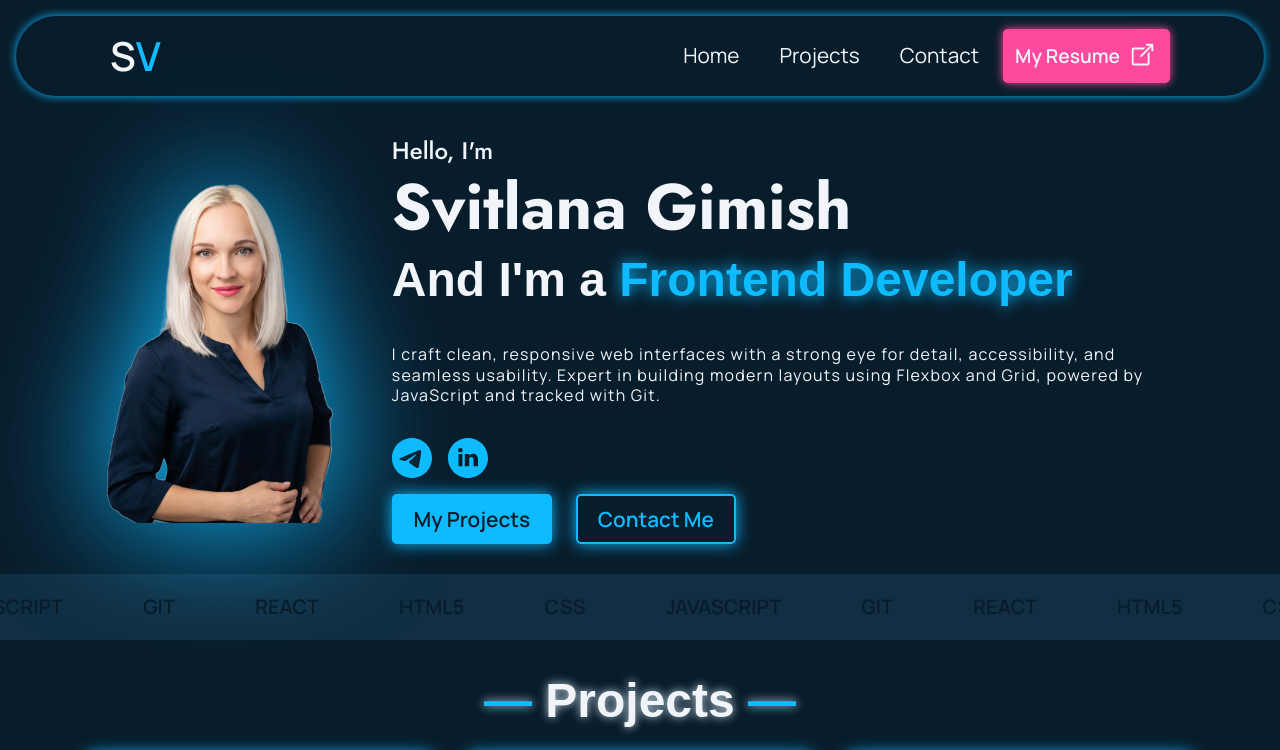
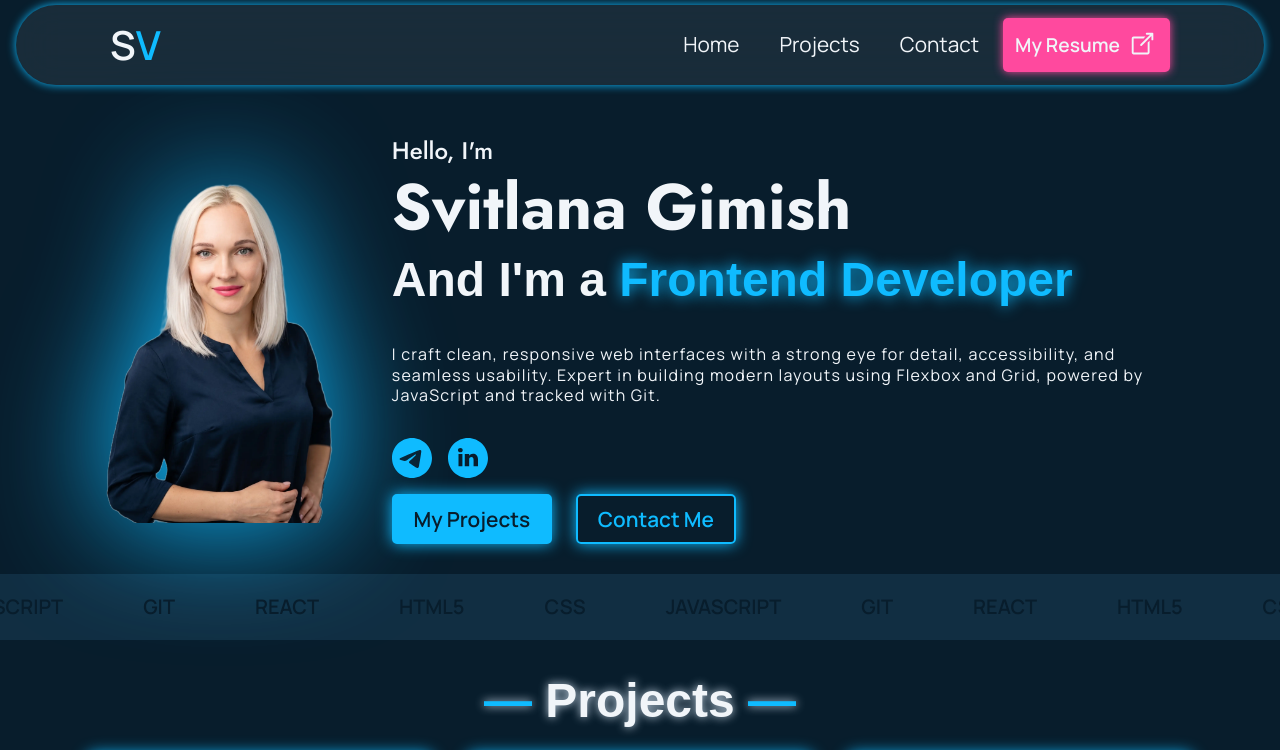
Before and after one commit to svetlanagim/portfolio, a website built with Vite: page src/index.html in a window 1280 px wide. Shown: the top 750 px of the page. Built offline with nearby package versions, Linux system fonts and the light colour scheme; files whose address does not match are found by name.

Commit message:
header fix background

```diff
--- a/src/css/header.css
+++ b/src/css/header.css
@@ -1,15 +1,20 @@
 header {
   position: fixed;
-  top: 16px;
+  top: 5px;
   left: 16px;
   right: 16px;
-  background: transparent;
+  /* background: transparent; */
   z-index: 1000;
-  backdrop-filter: blur(65px);
-  -webkit-backdrop-filter: blur(65px);
+  border-radius: 50px;
   box-shadow: 0 0 10px 0 var(--global-clr);
-  border-radius: 50px;
-  /* border: 1px solid rgba(255, 255, 255, 0.1); */
+  background: rgba(255, 255, 255, 0.07);
+  -webkit-backdrop-filter: blur(20px);
+  backdrop-filter: blur(20px);
+
+
+  /* Подстраховка для Safari/сборщиков (аппаратное ускорение) */
+  transform: translateZ(0);
+  will-change: backdrop-filter;
 }
 
 .header-container {
--- a/vite.config.js
+++ b/vite.config.js
@@ -5,11 +5,8 @@
 import FullReload from 'vite-plugin-full-reload';
 import SortCss from 'postcss-sort-media-queries';
 
-// Шукаємо HTML файли відносно поточної директорії
 const htmlInputs = glob.sync('./src/*.html').reduce((acc, file) => {
-  // Створюємо зрозуміле ім'я для кожної сторінки (наприклад, "main" або "index")
   const name = path.basename(file, '.html');
-  // Шлях робимо відносним до папки 'src', оскільки вона є root для Vite
   acc[name] = path.resolve(file);
   return acc;
 }, {});
@@ -23,7 +20,6 @@
     css: {
       postcss: {
         plugins: [
-          // Переносимо плагін PostCSS у правильне місце
           SortCss({
             sort: 'mobile-first',
           }),
```
